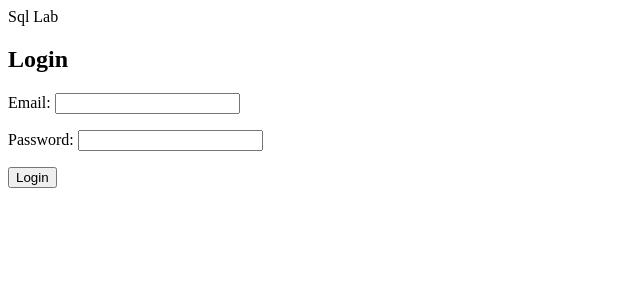
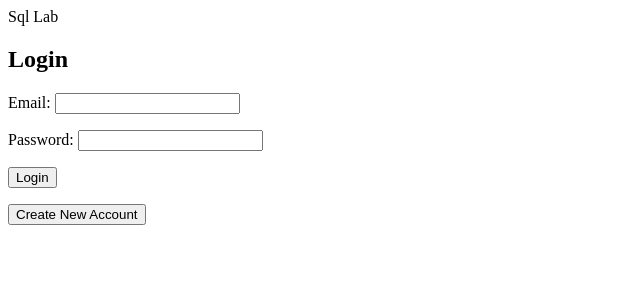
Before and after one commit to daryltanzw/SqlLab, a Django app: page /SqlLabApp/ in a window 1280 px wide. Shown: the top 300 px of the page, without its empty margins (0-640 px from the left). Run offline with Django 3.2, Linux system fonts and the light colour scheme.

Commit message:
Registration and login in Working State

```diff
--- a/SqlLabApp/templates/SqlLabApp/login.html
+++ b/SqlLabApp/templates/SqlLabApp/login.html
@@ -6,5 +6,10 @@
     {% csrf_token %}
     {{ form.as_p }}
     <button type="submit">Login</button>
+   </form>
+
+<form action="register" method="get">
+    <input type="submit" value="Create New Account"
+         name="register" id="register" />
   </form>
 {% endblock %}
--- a/SqlLabApp/views.py
+++ b/SqlLabApp/views.py
@@ -15,7 +15,6 @@ def login(request):
             user = auth.authenticate(email=request.POST['email'], password=request.POST['password'])
             if user is not None:
                 django_login(request, user)
-                # return redirect('/')
                 return HttpResponse("Success Login")
     else:
         form = AuthenticationForm()
```
